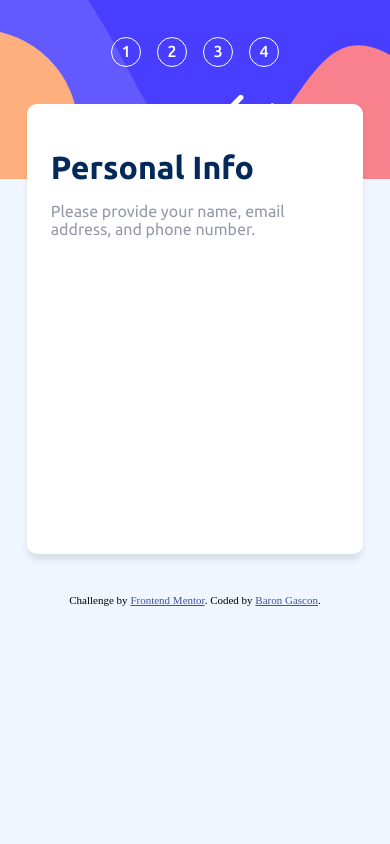
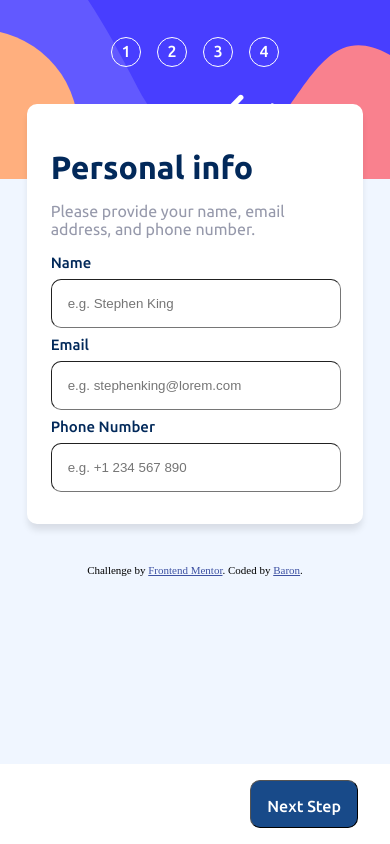
Before and after one commit to baron-gascon25/multi-step-form, a React (Create React App) app: page / in a window 390 px wide. Built offline with nearby package versions, Linux system fonts and the light colour scheme.

Commit message:
step 2, buttons for mobile and button functionality

```diff
--- a/src/App.css
+++ b/src/App.css
@@ -45,6 +45,10 @@ html {
   margin-bottom: 0rem;
 }
 
+.mb-0-5 {
+  margin-bottom: 0.5rem;
+}
+
 .mb-1 {
   margin-bottom: 1rem;
 }
@@ -53,12 +57,24 @@ html {
   margin-top: 0rem;
 }
 
+.mt-0-5 {
+  margin-top: 0.5rem;
+}
+
 .mt-1 {
   margin-top: 1rem;
 }
 
+.mt-1-5 {
+  margin-top: 1.5rem;
+}
+
 .mt-2 {
   margin-top: 2rem;
+}
+
+.mt-2-5 {
+  margin-top: 2.5rem;
 }
 
 .mt-3 {
@@ -81,6 +97,30 @@ html {
   margin-left: 4rem;
 }
 
+.me-0-5 {
+  margin-right: 0.5rem;
+}
+
+.me-1 {
+  margin-right: 1rem;
+}
+
+.me-1-5 {
+  margin-right: 1.5rem;
+}
+
+.me-2 {
+  margin-right: 2rem;
+}
+
+.me-3 {
+  margin-right: 3rem;
+}
+
+.me-4 {
+  margin-right: 4rem;
+}
+
 .mx-1 {
   margin-left: 0.5rem;
   margin-right: 0.5rem;
@@ -101,8 +141,19 @@ html {
   flex: 2 auto;
 }
 
+.row-3 {
+  flex: 1 1 1;
+}
+
 .row-4 {
   flex: 1 1 1 1;
+}
+
+.card {
+  border-radius: 10px;
+  border: 1px solid grey;
+  height: 10rem;
+  width: 8.5rem;
 }
 
 .justify-content-center {
@@ -123,6 +174,7 @@ html {
   background-image: url("./images/bg-sidebar-desktop.svg");
   background-repeat: no-repeat;
   border-radius: 10px;
+  width: 274px;
 }
 
 h1 {
@@ -155,30 +207,61 @@ p {
 }
 
 .container {
-  width: 70%;
+  width: 65%;
   height: 600px;
   background-color: hsl(0, 0%, 100%);
   border-radius: 10px;
   box-shadow: 0 7px 7px -1px rgba(0, 0, 0, 0.1);
   margin: 2.5rem auto;
-  justify-content: center;
 }
 
-@media (max-width: 690px) {
-  .container {
-    width: 90%;
-    height: 450px;
-    z-index: 10;
-  }
-  .d-sidebar {
-    display: none;
-  }
-  #info {
-    margin: 1.5rem;
-  }
+.container-2 {
+  height: 80%;
 }
 
-@media (max-width: 700px) {
+.info-p {
+  color: hsl(213, 96%, 18%);
+  font-size: 15px;
+}
+
+.input {
+  border-width: 1px;
+  border-radius: 10px;
+  padding: 1rem;
+  width: 100%;
+}
+
+.footer {
+  padding: 1rem 2.5rem;
+  display: flex;
+  flex-direction: row;
+  justify-content: space-between;
+}
+
+.footer-start {
+  flex-direction: row-reverse;
+}
+
+.footer-pos {
+  align-items: flex-end;
+}
+
+.d-btn-next {
+  border-width: 1px;
+  border-radius: 10px;
+  padding: 1rem;
+  background-color: #184a89;
+  color: hsl(0, 0%, 100%);
+}
+
+.d-btn-prev {
+  padding: 1rem;
+  color: #184a89;
+  border: none;
+  background-color: transparent;
+}
+
+@media (max-width: 750px) {
   .navbar {
     background-image: url("./images/bg-sidebar-mobile.svg");
     background-repeat: no-repeat;
@@ -191,20 +274,215 @@ p {
     height: 100%;
     z-index: 1;
   }
-
   .container {
     width: 90%;
-    height: 450px;
+    height: 420px;
     z-index: 10;
     margin-top: 6rem;
+    justify-content: center;
+  }
+  .container-plan {
+    width: 90%;
+    height: 590px;
+    z-index: 10;
+    margin-top: 6rem;
+    justify-content: center;
+  }
+  .m-btn-prev {
+    padding: 1rem;
+    color: #184a89;
+    border: none;
+    background-color: transparent;
+  }
+  .m-btn-next {
+    border-width: 1px;
+    border-radius: 10px;
+    padding: 1rem;
+    background-color: #184a89;
+    color: hsl(0, 0%, 100%);
+  }
+  /* Footer */
+  .m-footer {
+    position: fixed;
+    bottom: 0;
+    right: 0;
+    left: 0;
+    background-color: hsl(0, 0%, 100%);
+    width: 100%;
+    height: 5rem;
+    z-index: 10;
+    display: flex;
+    flex-direction: row;
+    justify-content: space-between;
+  }
+  .m-footer-start {
+    flex-direction: row-reverse;
+  }
+  .footer {
+    display: none;
+  }
+  /* Sidebar */
+  .d-sidebar {
+    display: none;
+  }
+  .plan,
+  .info {
+    margin: 1.5rem;
+  }
+  .card {
+    flex-direction: column;
+  }
+  .info-p {
+    margin-top: 0.5rem;
+  }
+  .d-btn-prev,
+  .d-btn-next {
+    display: none;
+  }
+  /* Plan */
+  .cards {
+    display: flex;
+    flex-direction: column;
+  }
+  .card {
+    height: 5rem;
+    width: 100%;
+    display: flex;
+    flex-direction: row;
+  }
+  .card-middle {
+    margin-top: 1rem;
+    margin-bottom: 1rem;
+  }
+  .card-text {
+    display: flex;
+    flex-direction: column;
+  }
+  .h-plan {
+    margin: 1rem 0rem 0rem 0rem;
+  }
+  .p-plan {
+    margin: 0.5rem 0rem 0rem 0rem;
   }
 }
 
-/* @media (min-width: 700px) {
+@media (max-width: 1128px) and (min-width: 751px) {
   .container {
-    max-width: 70%;
+    max-width: 65%;
+    justify-content: center;
   }
   .navbar {
     display: none;
   }
-} */
+  .plan,
+  .info {
+    margin-left: 1rem;
+    margin-right: 2rem;
+  }
+  .info-p {
+    margin-top: 0.5rem;
+  }
+  /* Footer Section */
+  .footer {
+    padding: 0rem;
+    margin-top: 0rem;
+    justify-content: flex-start;
+  }
+  .m-btn-next,
+  .m-btn-prev,
+  .m-footer {
+    display: none;
+  }
+  /* Plan Section */
+  .cards {
+    display: flex;
+    flex-direction: column;
+    margin-bottom: 1rem;
+  }
+  .card {
+    height: 5rem;
+    width: 100%;
+    display: flex;
+    flex-direction: row;
+  }
+  .card-middle {
+    margin-top: 1rem;
+    margin-bottom: 1rem;
+  }
+  .card-text {
+    display: flex;
+    flex-direction: column;
+  }
+  .h-plan {
+    margin: 1rem 0rem 0rem 0rem;
+  }
+  .p-plan {
+    margin: 0.5rem 0rem 0rem 0rem;
+  }
+}
+
+@media (min-width: 1129px) and (max-width: 1499px) {
+  .container {
+    max-width: 65%;
+  }
+  .navbar {
+    display: none;
+  }
+  .info {
+    margin-left: 4rem;
+    margin-right: 4rem;
+  }
+  .m-btn-next,
+  .m-btn-prev,
+  .m-footer {
+    display: none;
+  }
+  /* Plan Section */
+  .plan {
+    margin-left: 4rem;
+    margin-right: 4rem;
+  }
+  .cards {
+    display: flex;
+    flex-direction: row;
+  }
+  .h-plan {
+    margin: 1rem 1rem 0rem;
+  }
+  .p-plan {
+    margin: 0.5rem 1rem 0rem;
+  }
+}
+
+@media (min-width: 1500px) {
+  .container {
+    max-width: 55%;
+  }
+  .navbar {
+    display: none;
+  }
+  .info {
+    margin-left: 4rem;
+    margin-right: 4rem;
+  }
+  .m-btn-next,
+  .m-btn-prev,
+  .m-footer {
+    display: none;
+  }
+  /* Plan Section */
+  .plan {
+    margin-left: 4rem;
+    margin-right: 4rem;
+  }
+  .cards {
+    display: flex;
+    flex-direction: row;
+  }
+  .h-plan {
+    margin: 1rem 1rem 0rem;
+  }
+  .p-plan {
+    margin: 0.5rem 1rem 0rem;
+  }
+}
--- a/src/App.js
+++ b/src/App.js
@@ -1,16 +1,60 @@
+import React, { useEffect, useState } from "react";
+
 import "./App.css";
 
 import Sidebar from "./components/sidebar";
 import Info from "./components/info";
 import Navbar from "./components/navbar";
+import Button from "./components/button";
+import Plan from "./components/plan";
+import Mobilebtn from "./components/mobilebtn";
 
 function App() {
+  const [page, setPage] = useState(1);
+  const [view, setView] = useState("");
+
+  useEffect(() => {
+    if (page === 1) {
+      setView(<Info className='row-2' />);
+    } else if (page === 2) {
+      setView(<Plan className='row-2 container-plan' />);
+    }
+  }, [page]);
+
+  const onClickNextHandler = () => {
+    if (page === 4) {
+      return page;
+    }
+    setPage(page + 1);
+  };
+
+  const onClickPrevHandler = () => {
+    setPage(page - 1);
+  };
+
   return (
     <div className='center-item'>
       <Navbar />
-      <div className='container d-flex'>
-        <Sidebar />
-        <Info />
+      <div className={`container ${page === 2 && "container-plan"} d-flex`}>
+        <Sidebar className='row-1' />
+        <div className='d-flex-col'>
+          {view}
+          <footer
+            className={`footer ${page === 1 && "footer-start"} m-1 me-1-5`}
+          >
+            <Button
+              onClickNext={onClickNextHandler}
+              onClickPrev={onClickPrevHandler}
+              page={page}
+              className='footer-pos'
+            />
+          </footer>
+          <Mobilebtn
+            onClickNext={onClickNextHandler}
+            onClickPrev={onClickPrevHandler}
+            page={page}
+          />
+        </div>
       </div>
       <div className='attribution'>
         Challenge by{" "}
@@ -22,9 +66,7 @@ function App() {
           Frontend Mentor
         </a>
         . Coded by{" "}
-        <a href='https://www.frontendmentor.io/profile/baron-gascon25'>
-          Baron Gascon
-        </a>
+        <a href='https://www.frontendmentor.io/profile/baron-gascon25'>Baron</a>
         .
       </div>
     </div>
--- /dev/null
+++ b/src/components/button.js
@@ -0,0 +1,24 @@
+import React from "react";
+
+const button = ({ onClickNext, onClickPrev, page }) => {
+  return (
+    <React.Fragment>
+      {page > 1 && (
+        <button className='d-btn-prev' onClick={onClickPrev} style={btnWidth}>
+          <h6 className='mt-0 mb-0' style={{ color: "#184a89" }}>
+            Go back
+          </h6>
+        </button>
+      )}
+      <button className='d-btn-next' onClick={onClickNext} style={btnWidth}>
+        <h6 className='mt-0 mb-0'>Next Step</h6>
+      </button>
+    </React.Fragment>
+  );
+};
+
+const btnWidth = {
+  width: "auto",
+};
+
+export default button;
--- a/src/components/info.js
+++ b/src/components/info.js
@@ -2,11 +2,27 @@ import React from "react";
 
 const info = () => {
   return (
-    <div className='m-1 mt-2 ms-4 row-2' id='info'>
-      <h1 className='mb-0'>Personal Info</h1>
+    <div className='m-1 mt-2 info container-2'>
+      <h1 className='mb-0'>Personal info</h1>
       <p className='mt-1'>
         Please provide your name, email address, and phone number.
       </p>
+      <form className='me-2'>
+        <h6 className='info-p mb-0-5'>Name</h6>
+        <input type='text' placeholder='e.g. Stephen King' className='input' />
+        <h6 className='info-p mb-0-5 mt-1-5'>Email</h6>
+        <input
+          type='text'
+          placeholder='e.g. stephenking@lorem.com'
+          className='input'
+        />
+        <h6 className='info-p mb-0-5 mt-1-5'>Phone Number</h6>
+        <input
+          type='text'
+          placeholder='e.g. +1 234 567 890'
+          className='input'
+        />
+      </form>
     </div>
   );
 };
--- /dev/null
+++ b/src/components/mobilebtn.js
@@ -0,0 +1,32 @@
+import React from "react";
+
+const mobilebtn = ({ onClickNext, onClickPrev, page }) => {
+  return (
+    <div className={`m-footer ${page === 1 && "m-footer-start"}`}>
+      {page > 1 && (
+        <button
+          className='m-btn-prev m-1 ms-2'
+          onClick={onClickPrev}
+          style={btnWidth}
+        >
+          <h6 className='mt-0 mb-0' style={{ color: "#184a89" }}>
+            Go back
+          </h6>
+        </button>
+      )}
+      <button
+        className='m-btn-next m-1 me-2'
+        onClick={onClickNext}
+        style={btnWidth}
+      >
+        <h6 className='mt-0 mb-0'>Next Step</h6>
+      </button>
+    </div>
+  );
+};
+
+const btnWidth = {
+  width: "auto",
+};
+
+export default mobilebtn;
--- /dev/null
+++ b/src/components/plan.js
@@ -0,0 +1,59 @@
+import React from "react";
+
+import arcade from "../images/icon-arcade.svg";
+import advanced from "../images/icon-advanced.svg";
+import pro from "../images/icon-pro.svg";
+
+const plan = () => {
+  return (
+    <div className='m-1 mt-2 plan container-2'>
+      <h1 className='mb-0'>Select your plan</h1>
+      <p className='mt-1'>You have the option of monthly or yearly billing.</p>
+      <div className='mt-3 cards'>
+        <div className='me-1 card'>
+          <img src={arcade} alt='arcade' className='m-1' />
+          <div className='card-text'>
+            <h6 className='h-plan' style={hColor}>
+              Arcade
+            </h6>
+            <p className='m-1 p-plan' style={pSize}>
+              $9/mo
+            </p>
+          </div>
+        </div>
+        <div className='me-1 card card-middle'>
+          <img src={advanced} alt='advanced' className='m-1' />
+          <div className='card-text'>
+            <h6 className='h-plan' style={hColor}>
+              Advanced
+            </h6>
+            <p className='m-1 p-plan' style={pSize}>
+              $12/mo
+            </p>
+          </div>
+        </div>
+        <div className='card'>
+          <img src={pro} alt='pro' className='m-1' />
+          <div className='card-text'>
+            <h6 className='h-plan' style={hColor}>
+              Pro
+            </h6>
+            <p className='m-1 p-plan' style={pSize}>
+              $15/mo
+            </p>
+          </div>
+        </div>
+      </div>
+    </div>
+  );
+};
+
+const hColor = {
+  color: "hsl(213, 96%, 18%)",
+};
+
+const pSize = {
+  fontSize: "14px",
+};
+
+export default plan;
```
Also changed, not shown: src/components/sidebar.js (+10 -10 lines).
